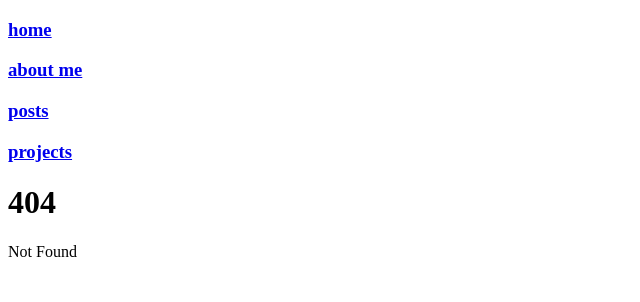
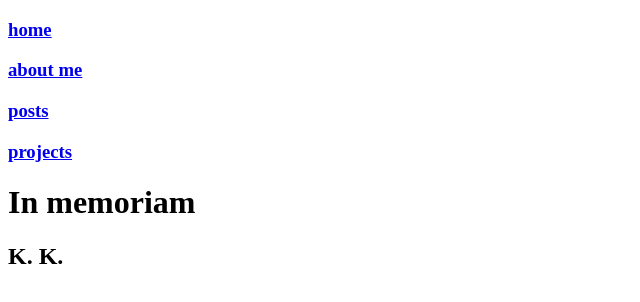
Before and after one commit to potatoboiler/potatoboiler.github.io, a SvelteKit app: page /mem in a window 1280 px wide. Before the commit this address had no page. Shown: the top 302 px of the page, without its empty margins (0-640 px from the left). Built offline with nearby package versions, Linux system fonts and the light colour scheme.

Commit message:
Squashed commit of the following:
commit 315e24e949d4029c3e904229c531dfa45713b9a4
Author: potatoboiler <61665896+potatoboiler@users.noreply.github.com>
Date:   Tue Apr 22 00:29:21 2025 -0700

    Add mem page.

```diff
--- /dev/null
+++ b/src/routes/mem/+page.svelte
@@ -0,0 +1,3 @@
+<h1>In memoriam</h1>
+
+<h2>K. K.</h2>
```
